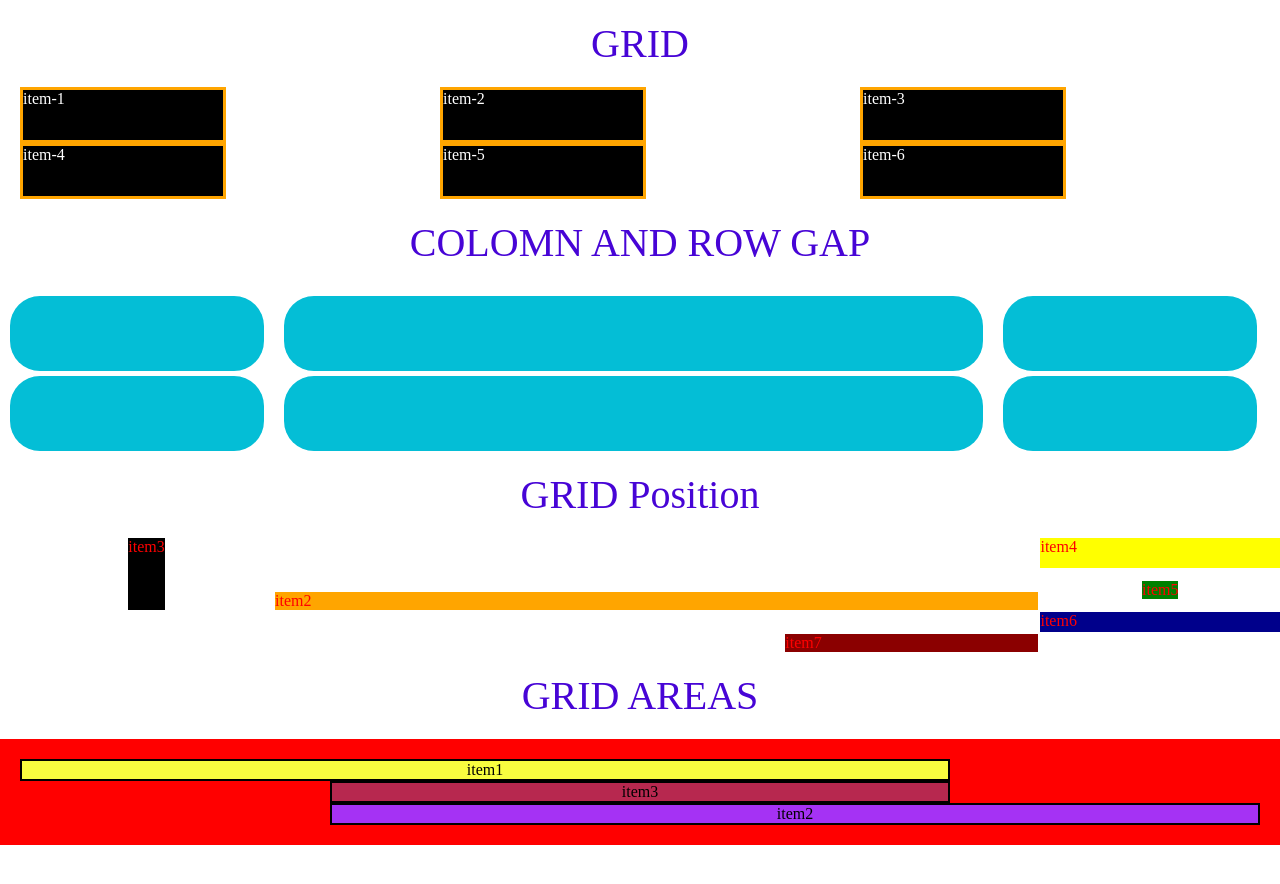
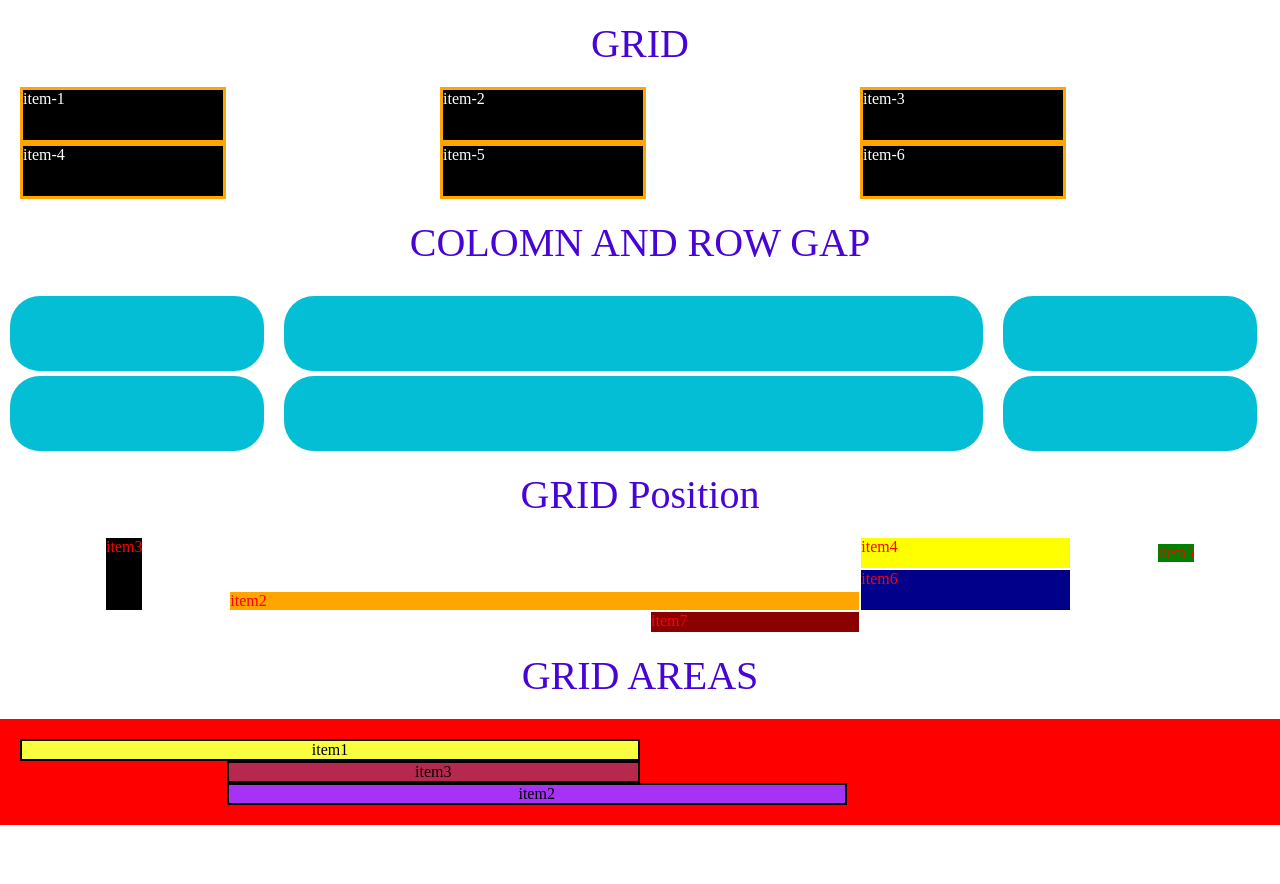
Before and after one commit to LachinovL/WEB, a plain HTML site: page ЛР-7/index.html in a window 1280 px wide. Drawn offline with Linux system fonts and the light colour scheme.

Commit message:
Add files via upload
lr-7 new

```diff
--- a/ЛР-7/style.css
+++ b/ЛР-7/style.css
@@ -44,7 +44,7 @@ p{
 
 .container3 {
 	display: grid;
-	grid-template-columns: repeat(4, minmax(50px, auto));
+	grid-template-columns: repeat(auto-fit, minmax(50px, auto));
 	grid-template-rows: 30px 40px 20px;
 	grid-column-gap: 2px;
 	grid-row-gap: 2px;
@@ -89,7 +89,7 @@ p{
 	background-color: red;
 	margin-bottom: 100px;
 
-	grid-template-columns: repeat(4, minmax(15%, auto));
+	grid-template-columns: repeat(auto-fill, minmax(15%, auto));
 	grid-template-rows: auto;
 
 	grid-template-areas:
```
